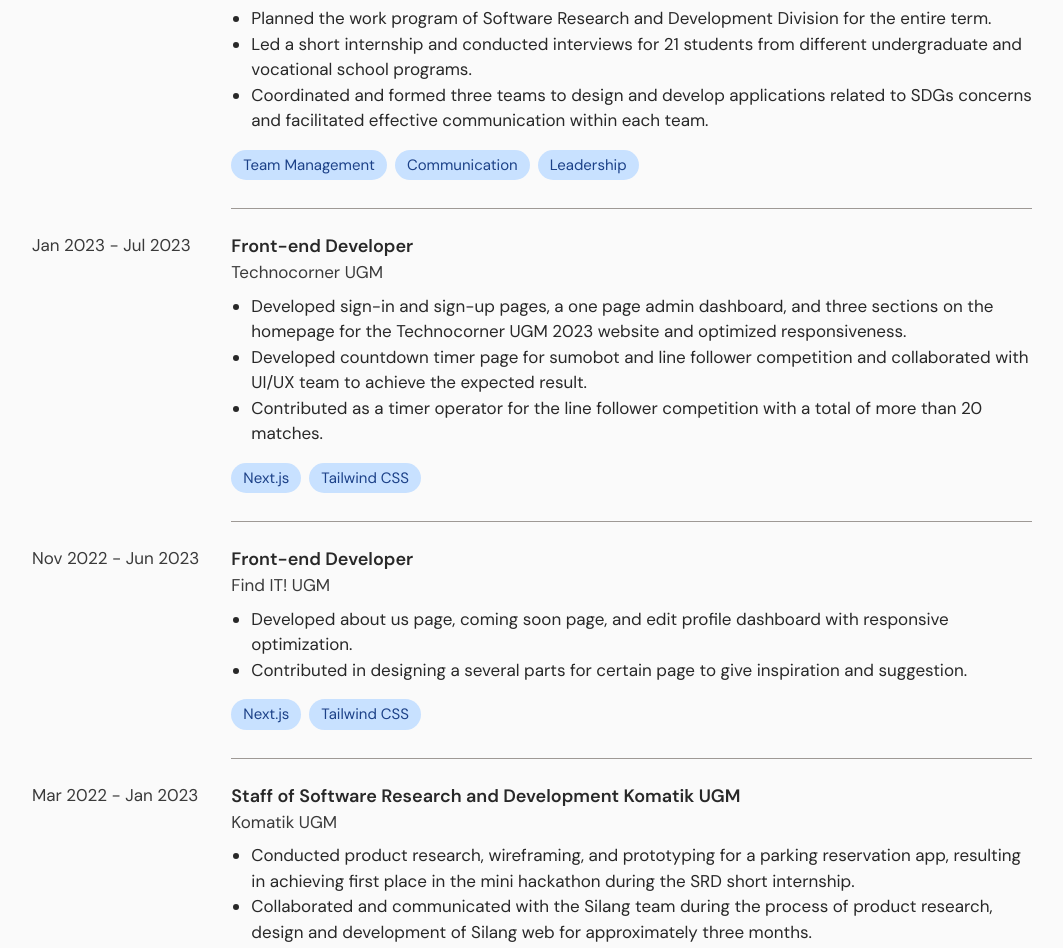
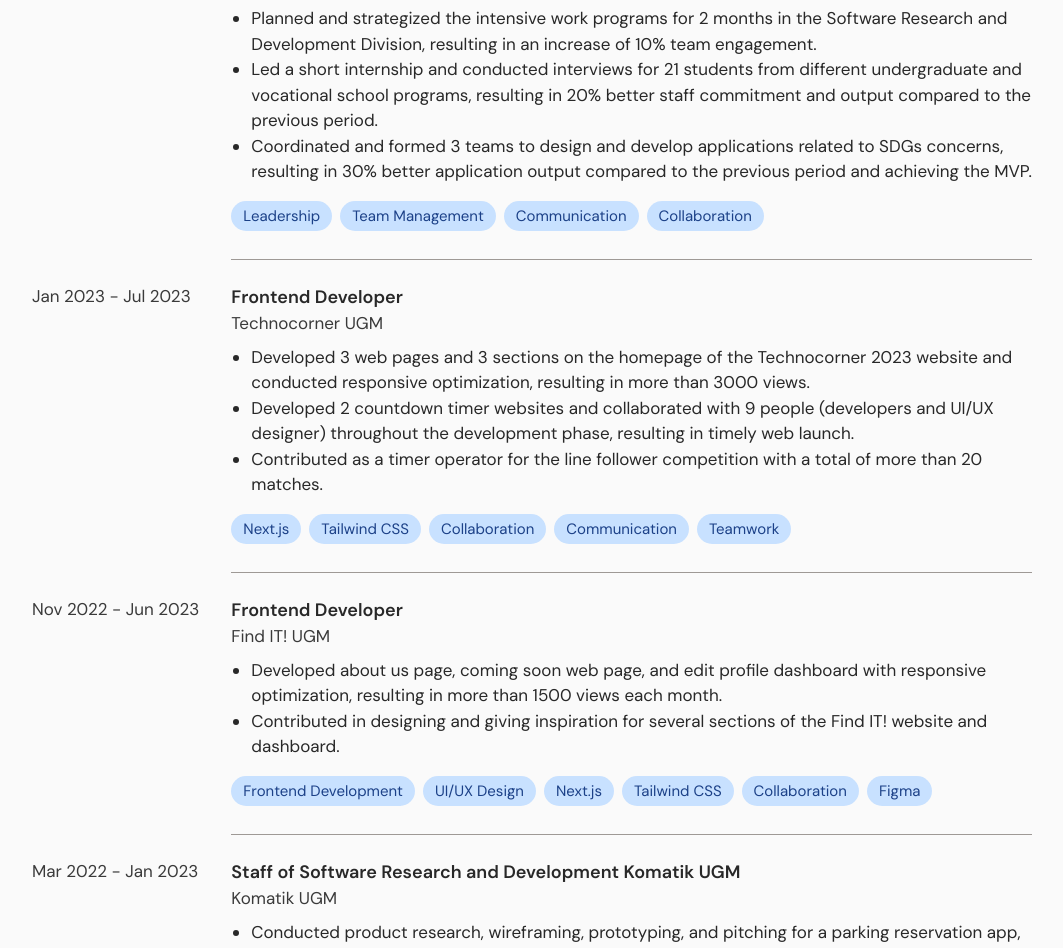
Before and after one commit to daffakamal/personal-web, a Next.js app: page /experience in a window 1280 px wide. Shown: the part 460-1408 px from the top of the page, without its empty margins (108-1171 px from the left). Built offline with nearby package versions, Linux system fonts and the light colour scheme.

Commit message:
fix: update data experiences

```diff
--- a/src/components/data/dataExperiences.js
+++ b/src/components/data/dataExperiences.js
@@ -6,36 +6,36 @@
     subTitle: "Komatik UGM",
     date: "Apr 2023 - Aug 2023",
     bulletList: [
-      "Planned the work program of Software Research and Development Division for the entire term.",
-      "Led a short internship and conducted interviews for 21 students from different undergraduate and vocational school programs.",
-      "Coordinated and formed three teams to design and develop applications related to SDGs concerns and facilitated effective communication within each team.",
+      "Planned and strategized the intensive work programs for 2 months in the Software Research and Development Division, resulting in an increase of 10% team engagement.",
+      "Led a short internship and conducted interviews for 21 students from different undergraduate and vocational school programs, resulting in 20% better staff commitment and output compared to the previous period.",
+      " Coordinated and formed 3 teams to design and develop applications related to SDGs concerns, resulting in 30% better application output compared to the previous period and achieving the MVP.",
     ],
-    tag: ["Team Management", "Communication", "Leadership"],
+    tag: ["Leadership", "Team Management", "Communication", "Collaboration"],
   },
   {
     id: 2,
     // img: "/images/Technocorner.png",
-    title: "Front-end Developer",
+    title: "Frontend Developer",
     subTitle: "Technocorner UGM",
     date: "Jan 2023 - Jul 2023",
     bulletList: [
-      "Developed sign-in and sign-up pages, a one page admin dashboard, and three sections on the homepage for the Technocorner UGM 2023 website and optimized responsiveness.",
-      "Developed countdown timer page for sumobot and line follower competition and collaborated with UI/UX team to achieve the expected result.",
+      "Developed 3 web pages and 3 sections on the homepage of the Technocorner 2023 website and conducted responsive optimization, resulting in more than 3000 views.",
+      "Developed 2 countdown timer websites and collaborated with 9 people (developers and UI/UX designer) throughout the development phase, resulting in timely web launch.",
       "Contributed as a timer operator for the line follower competition with a total of more than 20 matches.",
     ],
-    tag: ["Next.js", "Tailwind CSS"],
+    tag: ["Next.js", "Tailwind CSS", "Collaboration", "Communication", "Teamwork"],
   },
   {
     id: 3,
     // img: "/images/Find IT!.png",
-    title: "Front-end Developer",
+    title: "Frontend Developer",
     subTitle: "Find IT! UGM",
     date: "Nov 2022 - Jun 2023",
     bulletList: [
-      "Developed about us page, coming soon page, and edit profile dashboard with responsive optimization.",
-      "Contributed in designing a several parts for certain page to give inspiration and suggestion.",
+      "Developed about us page, coming soon web page, and edit profile dashboard with responsive optimization, resulting in more than 1500 views each month.",
+      "Contributed in designing and giving inspiration for several sections of the Find IT! website and dashboard.",
     ],
-    tag: ["Next.js", "Tailwind CSS"],
+    tag: ["Frontend Development", "UI/UX Design", "Next.js", "Tailwind CSS", "Collaboration", "Figma"],
   },
   {
     id: 4,
@@ -44,22 +44,23 @@
     subTitle: "Komatik UGM",
     date: "Mar 2022 - Jan 2023",
     bulletList: [
-      "Conducted product research, wireframing, and prototyping for a parking reservation app, resulting in achieving first place in the mini hackathon during the SRD short internship.",
-      "Collaborated and communicated with the Silang team during the process of product research, design and development of Silang web for approximately three months.",
+      "Conducted product research, wireframing, prototyping, and pitching for a parking reservation app, resulting in 15% better output compared to other teams and achieving first place in the hackathon during the SRD internship.",
+      "Collaborated and communicated with 2 web developers during the process of research, design and development of an AI web service for approximately 3 months.",
     ],
-    tag: ["Next.js", "Tailwind CSS", "Figma"],
+    tag: ["Frontend Development", "UI/UX Design", "Next.js", "Tailwind CSS", "Figma"],
   },
   {
     id: 5,
     // img: "/images/Porsenigama.png",
-    title: "Front-end Developer",
+    title: "Frontend Developer",
     subTitle: "Porsenigama",
     date: "Aug 2022 - Dec 2022",
     bulletList: [
       "Developed arts and sports competition page that contain over 25 engaging competitions among faculties at UGM.",
-      "Contributed in designing several section and components for homepage, arts and sports competition page, gallery, and supporters catalog page.",
+      "Contributed in designing 5 sections and components for the homepage and 3 other pages, resulting in better user interface and engagement.",
+      "Communicated and collaborated with 9 people (developers and UI/UX designer) to develop the overall interface of the Porsenigama website, resulting in 90% timely web launch.",
     ],
-    tag: ["Next.js", "Tailwind CSS"],
+    tag: ["Frontend Development", "UI/UX Design", "Next.js", "Tailwind CSS", "Collaboration", "Communication"],
   },
   {
     id: 6,
@@ -68,22 +69,22 @@
     subTitle: "Gelanggang Expo",
     date: "May 2022 - Aug 2022",
     bulletList: [
-      "Designed UGM student community unit and community page, Gelanggang Expo profile, sponsor, and media partner section also contributed in enhancing the aesthetic appeal.",
-      "Developed Jelajah Gelanggang section, sponsor, and media partner section with responsive optimization.",
+      "Designed the interface of the UKM and Komunitas page and 3 sections in the homepage, resulting in enhancing the aesthetic appeal of the web interface.",
+      "Developed 3 sections in the Gelex homepage, resulting in a user-friendly website and compatible for all devices.",
     ],
-    tag: ["Tailwind CSS", "Figma"],
+    tag: ["Frontend Development", "UI/UX Design", "Collaboration", "Cross Functional Collaboration", "Figma"],
   },
   {
     id: 7,
     // img: "/images/Technocorner.png",
-    title: "Front-end Developer",
+    title: "Frontend Developer",
     subTitle: "Technocorner UGM",
     date: "Sep 2021 - May 2022",
     bulletList: [
       "Contributed in the development of a one page dashboard and countdown timer page for line follower competition.",
       "Communicated with other developer to learn, ask, and gain knowledge about front-end web development.",
     ],
-    tag: ["Next.js", "Tailwind CSS"],
+    tag: ["Frontend Development", "Collaboration", "Communication", "Next.js", "Tailwind CSS"],
   },
 ];
 
```
